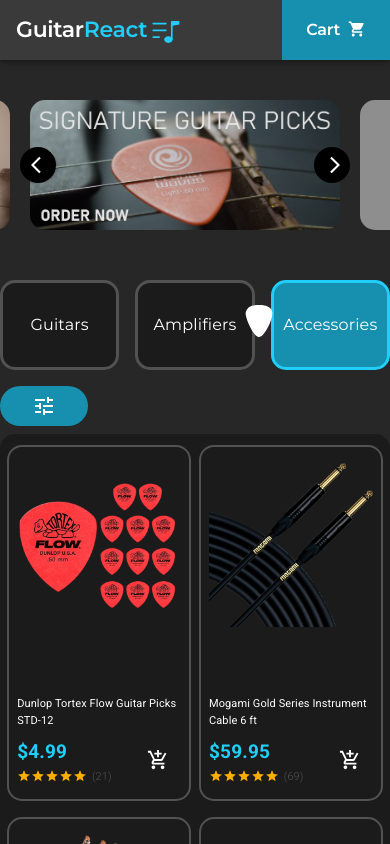
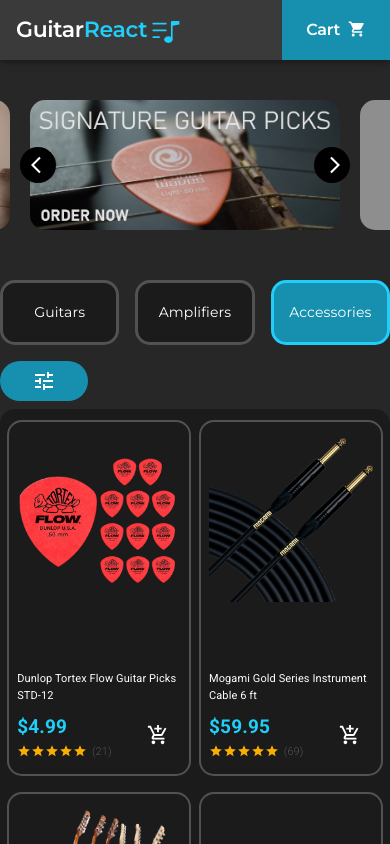
Before and after one commit to bylski/guitarreact-remastered, a React (Create React App) app: page /accessories in a window 390 px wide. Shown: the top 844 px of the page. Built offline with nearby package versions, Linux system fonts and the light colour scheme; grey boxes are pictures that could not be loaded.

Commit message:
Made category selector fully responsive

```diff
--- a/src/components/CategorySelector/AccessoriesCategory.tsx
+++ b/src/components/CategorySelector/AccessoriesCategory.tsx
@@ -27,7 +27,7 @@
   } = props;
 
   const navigate = useNavigate();
-  const { palette } = useTheme();
+  const { palette, breakpoints } = useTheme();
 
   const [isHovered, setIsHovered] = useState(false);
 
@@ -74,6 +74,9 @@
               position: "absolute",
               left: "-40px",
               top: "-8px",
+              [breakpoints.down("xs")]: {
+                display: "none",
+            }
             }}
             fill={palette.secondary.contrastText}
             additionalAttributes={animationAttributes}
--- a/src/components/CategorySelector/AmplifiersCategory.tsx
+++ b/src/components/CategorySelector/AmplifiersCategory.tsx
@@ -26,7 +26,7 @@
     iconButtonSx,
   } = props;
 
-  const { palette } = useTheme();
+  const { palette, breakpoints } = useTheme();
   const navigate = useNavigate();
 
   const [isHovered, setIsHovered] = useState(false);
@@ -74,6 +74,9 @@
               position: "absolute",
               left: "-45px",
               top: "-8px",
+              [breakpoints.down("xs")]: {
+                display: "none"
+            }
             }}
             fill={palette.secondary.contrastText}
             additionalAttributes={animationAttributes}
--- a/src/components/CategorySelector/CategorySelector.tsx
+++ b/src/components/CategorySelector/CategorySelector.tsx
@@ -63,6 +63,9 @@
       [theme.breakpoints.down("sm")]: {
         fontSize: "16px !important",
       },
+      [theme.breakpoints.down("xs")]: {
+        fontSize: "14px !important",
+      },
     } as SxProps,
   };
 
@@ -87,6 +90,9 @@
         height: "90px",
         marginTop: "50px",
         backgroundColor: palette.secondary.main,
+        [theme.breakpoints.down("xs")]: {
+          height: "65px",
+        }
       }}
     >
       <GuitarsCategory
--- a/src/components/CategorySelector/GuitarsCategory.tsx
+++ b/src/components/CategorySelector/GuitarsCategory.tsx
@@ -28,7 +28,7 @@
   } = props;
 
   const navigate = useNavigate();
-  const { palette } = useTheme();
+  const { palette, breakpoints } = useTheme();
 
   const [isHovered, setIsHovered] = useState(false);
 
@@ -75,6 +75,9 @@
             position: "absolute",
             left: "-40px",
             top: "-8px",
+            [breakpoints.down("xs")]: {
+                display: "none"
+            }
           }}
           fill={palette.secondary.contrastText}
           additionalAttributes={animationAttributes}
```
